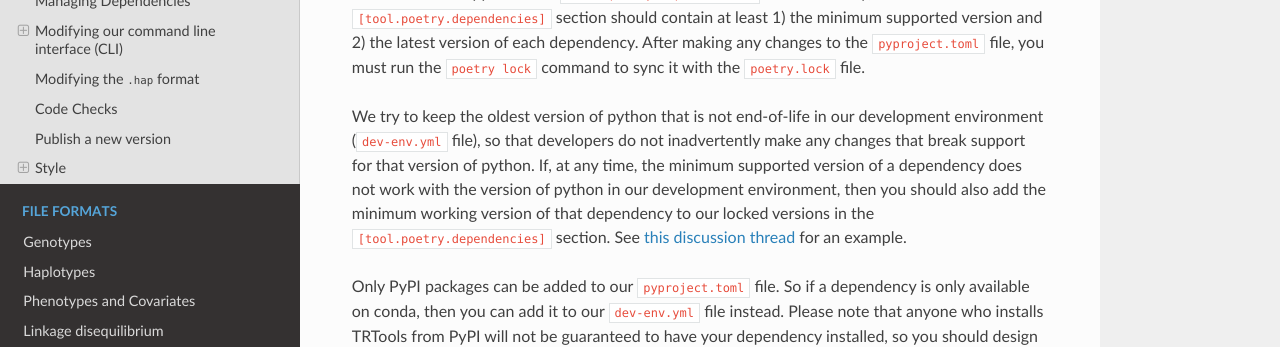
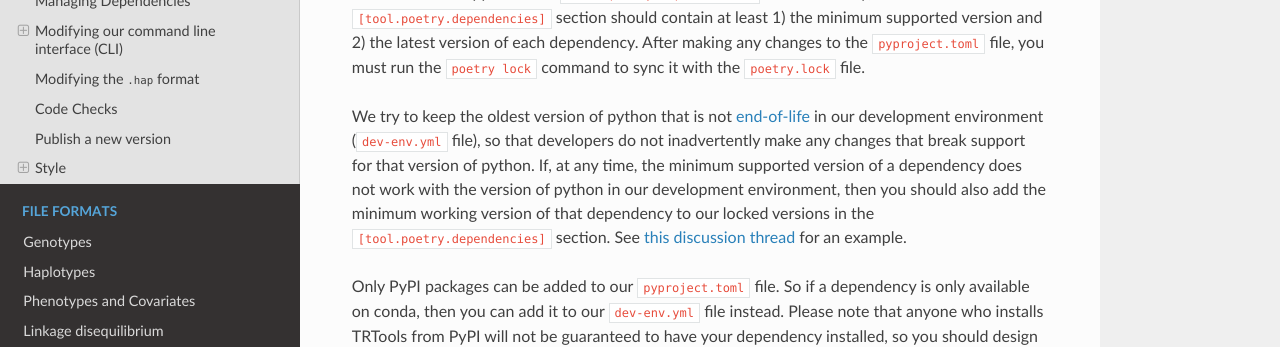
Before and after one commit to CAST-genomics/haptools, a Sphinx documentation site: the page built from docs/project_info/contributing.rst, in a window 1280 px wide and 900 px high, scrolled down 2618 px. Shown: the part 151-498 px from the top of the window. Built offline with Sphinx 7.4.7 and the Read the Docs theme 3.1.0, drawn with Linux system fonts in a browser that asks for light colours; part of the change alters nothing that is shown.

```diff
--- a/docs/project_info/contributing.rst
+++ b/docs/project_info/contributing.rst
@@ -105,7 +105,7 @@ Afterward, double-check that the ``pyproject.toml`` file has been changed approp
 Ideally, the ``[tool.poetry.dependencies]`` section should contain at least 1) the minimum supported version and 2) the latest version of each dependency.
 After making any changes to the ``pyproject.toml`` file, you must run the ``poetry lock`` command to sync it with the ``poetry.lock`` file.
 
-We try to keep the oldest version of python that is not end-of-life in our development environment (``dev-env.yml`` file), so that developers do not inadvertently make any changes that break support for that version of python.
+We try to keep the oldest version of python that is not `end-of-life <https://devguide.python.org/versions>`_ in our development environment (``dev-env.yml`` file), so that developers do not inadvertently make any changes that break support for that version of python.
 If, at any time, the minimum supported version of a dependency does not work with the version of python in our development environment, then you should also add the minimum working version of that dependency to our locked versions in the ``[tool.poetry.dependencies]`` section. See `this discussion thread <https://github.com/orgs/python-poetry/discussions/10142#discussioncomment-12050625>`_ for an example.
 
 Only PyPI packages can be added to our ``pyproject.toml`` file.
```
